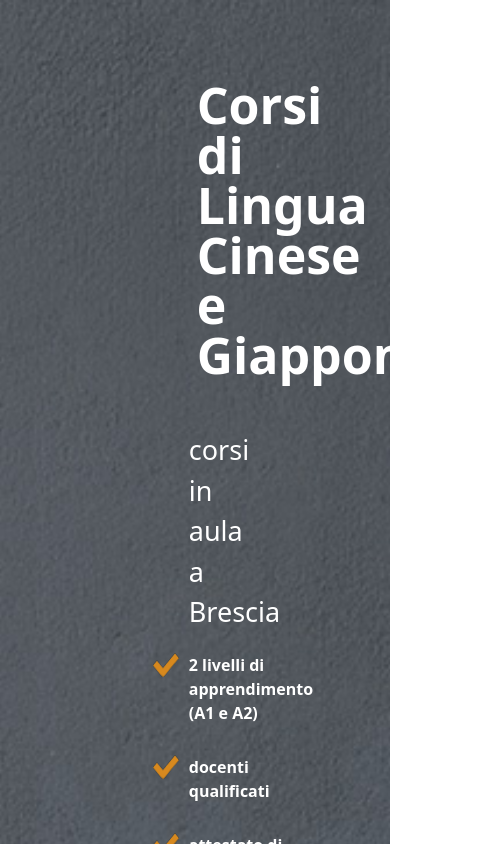
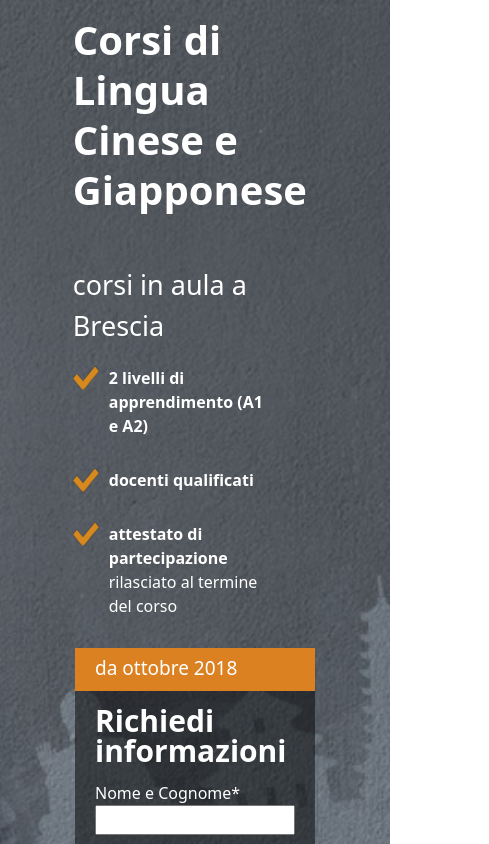
Before and after one commit to MicheleManco/corus, a Vue app: page / in a window 390 px wide. Shown: the top 844 px of the page, 489 px wide, since content can reach past the window. Built offline with nearby package versions, Linux system fonts and the light colour scheme.

Commit message:
miglorato il responsive

```diff
--- a/src/components/Jumbotron.vue
+++ b/src/components/Jumbotron.vue
@@ -3,7 +3,7 @@
     <div class="container">
       <div class="row core d-flex justify-content-center">         <!--da 992px devo cambiare i margini attraverso css e non BS -->
 
-        <div class="col-9 row d-flex">
+        <div class="col-9 row d-flex ">
 
           <div class="col-4 d-none d-xl-block"> <!--spaziatore --></div>
 
@@ -14,8 +14,8 @@
               <div class="main-title"><strong>Cinese e Giapponese</strong></div>
             </div>
             <div class="col-12 row">
-              <div class="col-3 d-none d-xl-block"></div>
-              <div class="col-9">
+              <div class="col-3 d-none d-lg-block"></div>
+              <div class="col-lg-9 col-12">
                 <div class="titolo-lista">corsi in aula a Brescia</div>
 
                 <div class="clr-white d-flex">
@@ -214,5 +214,36 @@ a{
   color: white;
   font-size: 18px;
 }
-// debug------------------------------------------------------
+
+@media all and (max-width: 992px) {
+.big-container{
+  padding-top: 15px;
+  padding-bottom: 20px;
+}
+.invia_richiesta{
+  bottom: -20px;
+}
+.main-title{
+  color: white;
+  font-size: 50px;
+  line-height: 50px;
+  margin-left: 0;
+  margin-right: -40px;
+  font-size: 40px;
+}
+.titolo-lista{
+  margin-left: 0px;
+}
+.clr-white{
+  color: white;
+  margin-left: 0px;
+  margin-bottom: 30px;
+  img{
+    margin-right: 10px;
+    width: 26px;
+    height: 24px;
+  }
+}
+}
+
 </style>
```
